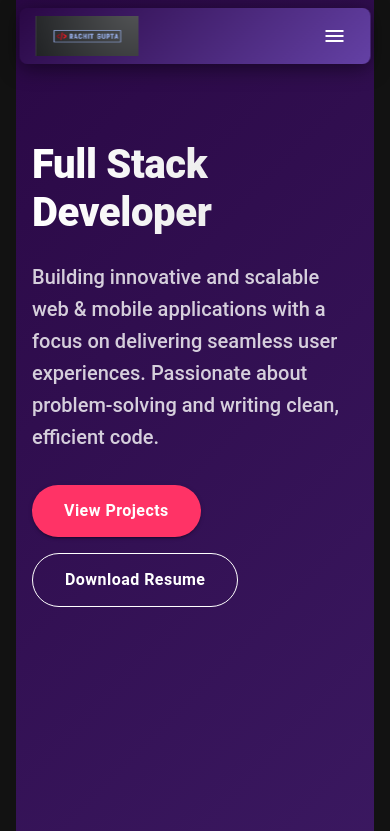
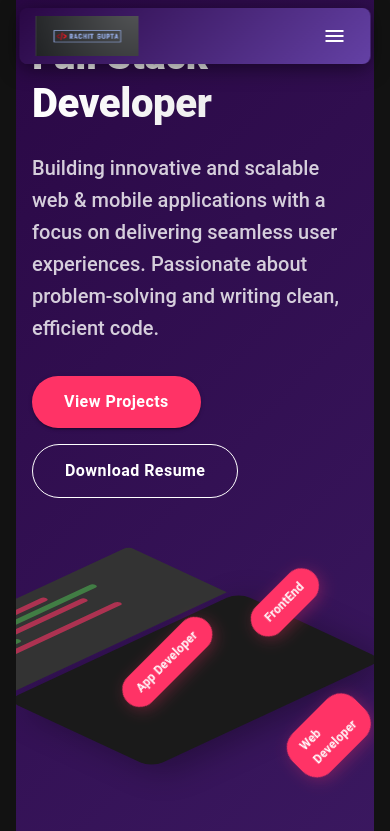
Before and after one commit to rg57/rachit_portfolio, a React (Vite) app: page / in a window 390 px wide. Shown: the top 831 px of the page. Built offline with nearby package versions, Linux system fonts and the light colour scheme.

Commit message:
animation display in mobile view

```diff
--- a/src/pages/Home.tsx
+++ b/src/pages/Home.tsx
@@ -78,7 +78,7 @@ export default function Home() {
           alignItems: "center",
           position: "relative",
           overflow: "hidden",
-          py: { xs: 8, md: 0 },
+          py: { xs: 4, sm: 6, md: 0 },
         }}
       >
         <Container maxWidth="lg">
@@ -161,8 +161,8 @@ export default function Home() {
                 sx={{
                   position: "relative",
                   width: "100%",
-                  height: "500px",
-                  display: { xs: "none", md: "block" },
+                  height: { xs: "300px", sm: "400px", md: "500px" },
+                  display: "block",
                 }}
               >
                 {/* Laptop Base */}
@@ -170,9 +170,12 @@ export default function Home() {
                   sx={{
                     position: "absolute",
                     top: "50%",
-                    left: "80%",
-                    transform:
-                      "translate(-50%, -50%) rotate(-45deg) skew(20deg, 20deg)",
+                    left: { xs: "50%", md: "80%" },
+                    transform: {
+                      xs: "translate(-50%, -50%) rotate(-45deg) skew(20deg, 20deg) scale(0.6)",
+                      sm: "translate(-50%, -50%) rotate(-45deg) skew(20deg, 20deg) scale(0.8)",
+                      md: "translate(-50%, -50%) rotate(-45deg) skew(20deg, 20deg)",
+                    },
                     width: "400px",
                     height: "250px",
                     bgcolor: "#1a1a1a",
@@ -230,7 +233,7 @@ export default function Home() {
                       color: "white",
                       padding: "8px 16px",
                       borderRadius: "20px",
-                      fontSize: "14px",
+                      fontSize: { xs: "12px", sm: "14px" },
                       fontWeight: "bold",
                       boxShadow: "0 4px 15px rgba(255, 51, 102, 0.3)",
                       zIndex: index,
@@ -246,6 +249,10 @@ export default function Home() {
                         },
                       },
                       animationDelay: `${index * 0.5}s`,
+                      display: {
+                        xs: index < 3 ? "block" : "none",
+                        sm: "block",
+                      },
                     }}
                   >
                     {tech}
```
